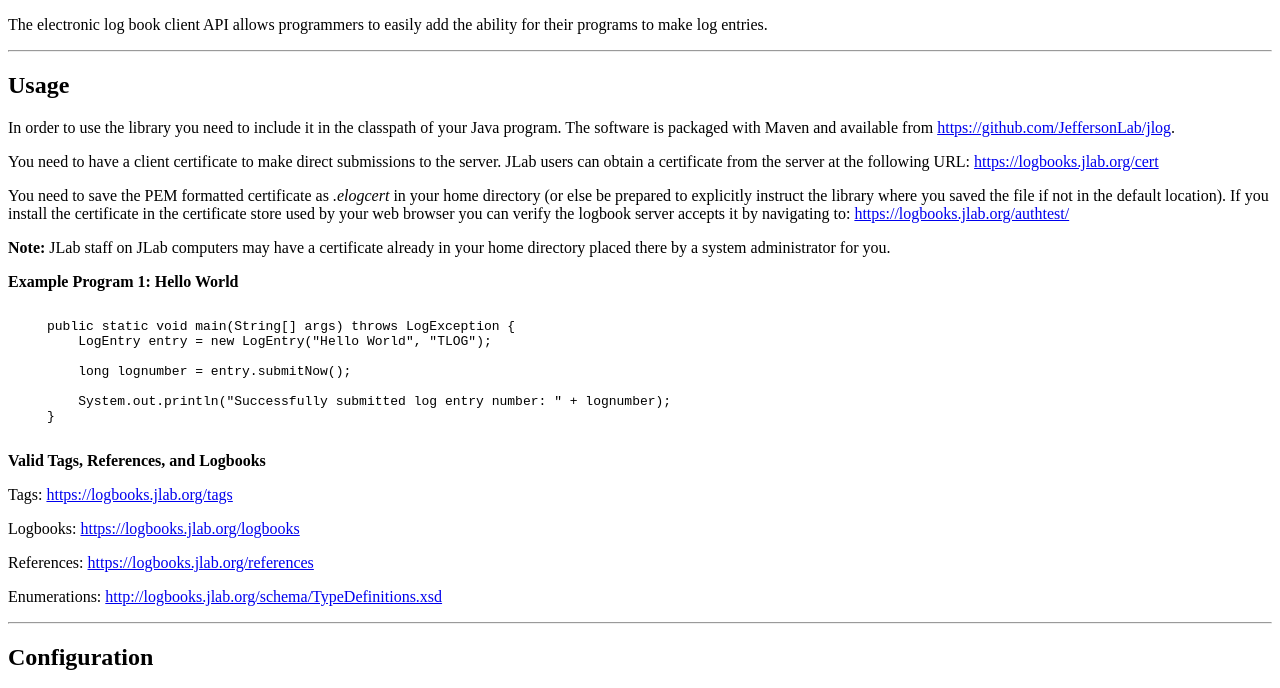
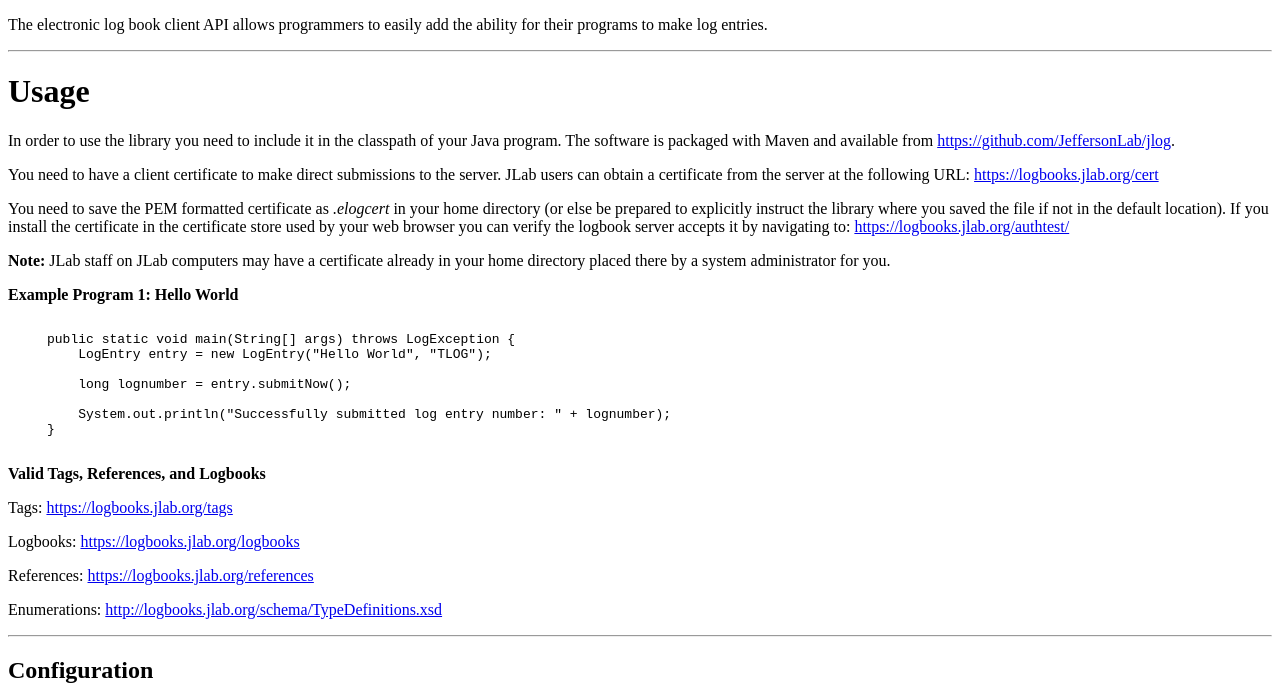
Before and after one commit to JeffersonLab/jlog, a plain HTML site: page src/main/java/overview.html in a window 1280 px wide. Shown: the top 688 px of the page. Drawn offline with Linux system fonts and the light colour scheme.

Commit message:
Wow, JDK 17 fails build on javadocs h2 where h1 expected.  Ouch.

```diff
--- a/src/main/java/overview.html
+++ b/src/main/java/overview.html
@@ -9,7 +9,7 @@
             the ability for their programs to make log entries.</p>
         <div class="overview">
             <hr>
-            <h2>Usage</h2>
+            <h1>Usage</h1>
             <p>
                 In order to use the library you need to include it in the
                 classpath of your Java program.  The software is packaged with
```
